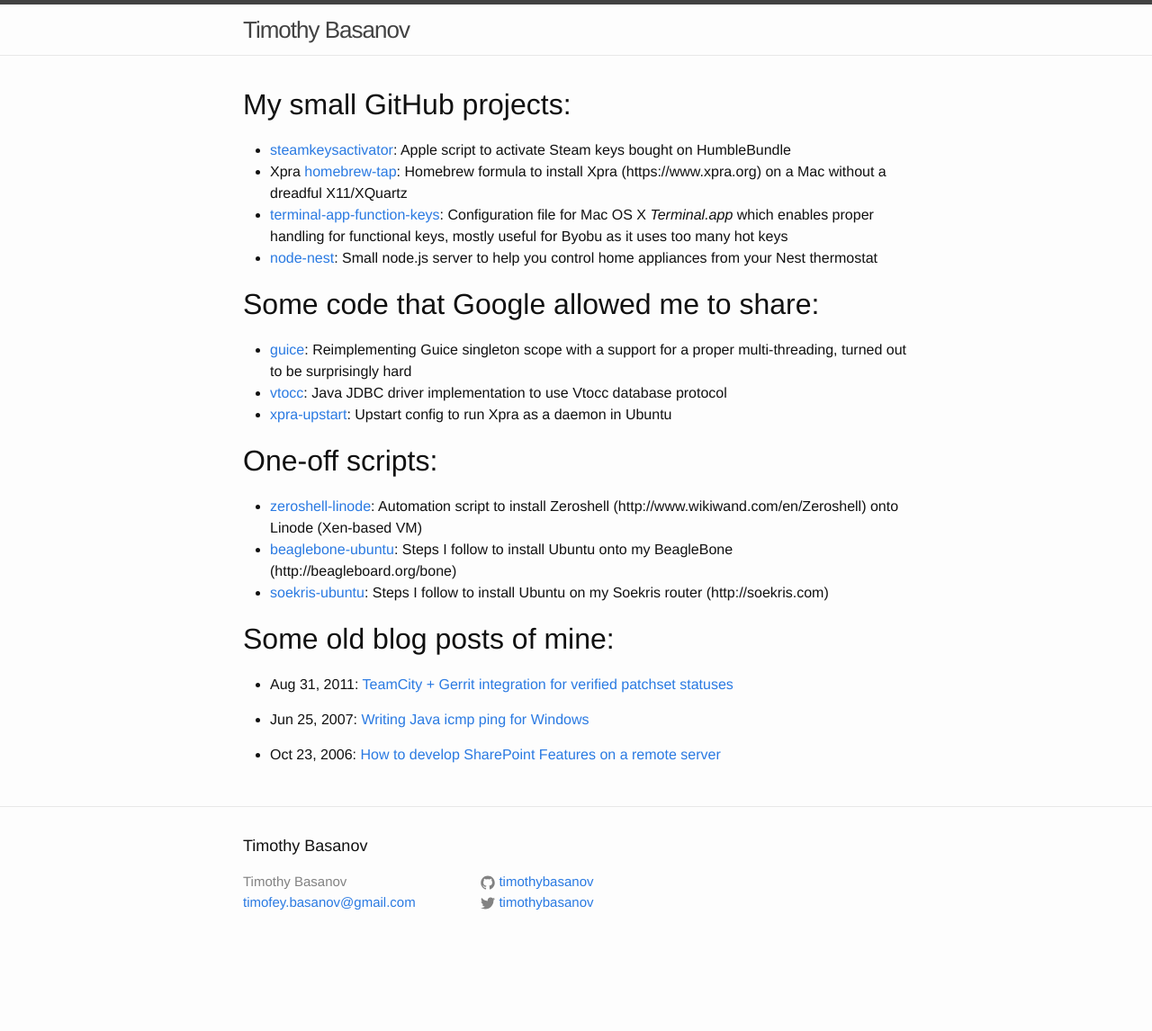
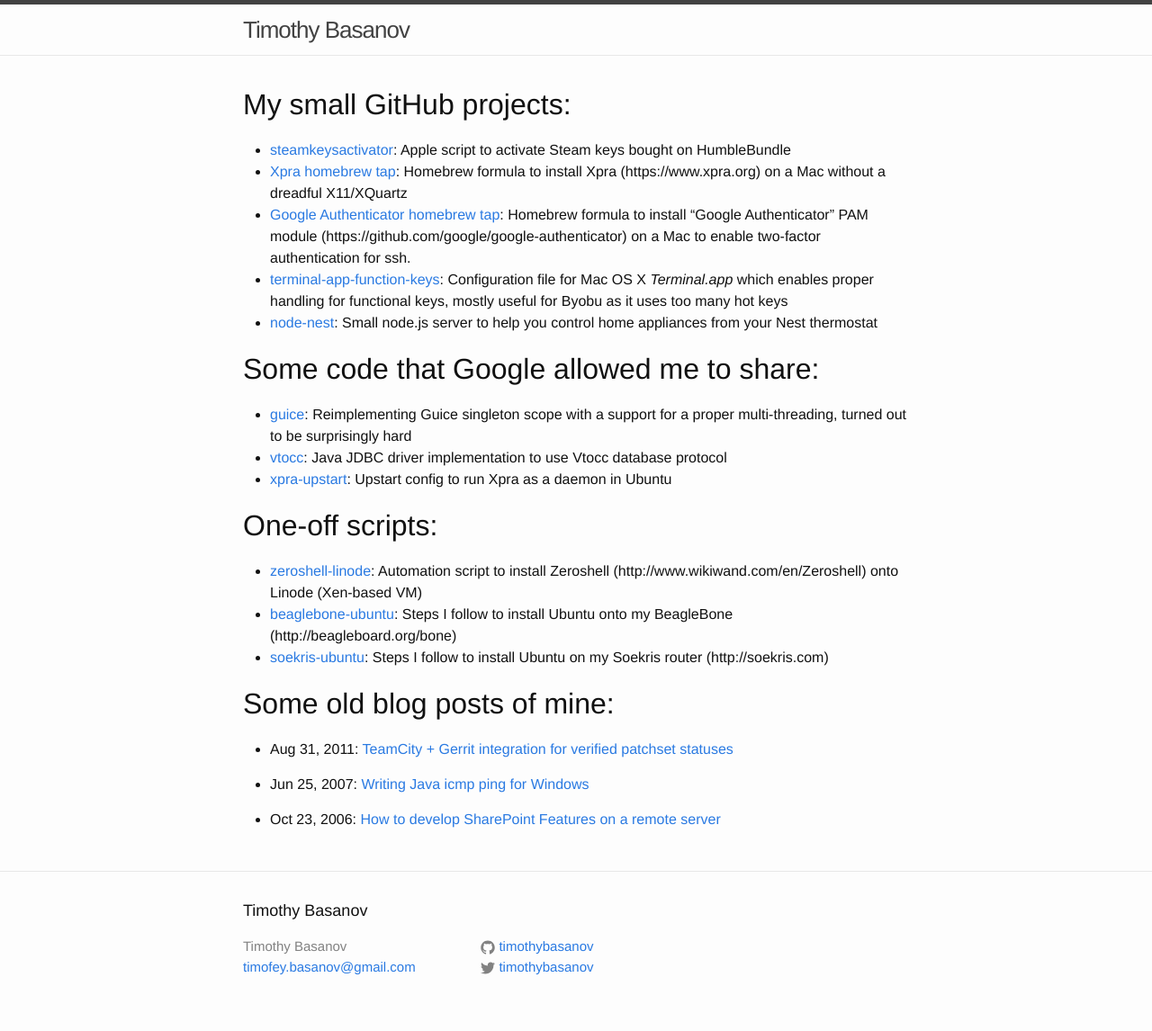
Before and after one commit to timothybasanov/timothybasanov.github.io, a Jekyll site: the page built from index.md, in a window 1280 px wide. Shown: the whole page at 90% size. Built offline with Jekyll 4.4.1, drawn with Linux system fonts in a browser that asks for light colours; before the commit the page ends 1074 px from its top, so only the background shows below that.

Commit message:
Adding Google Authenticator tap

```diff
--- a/index.md
+++ b/index.md
@@ -6,9 +6,12 @@
 
 * [steamkeysactivator](https://github.com/timothybasanov/steamkeysactivator):
   Apple script to activate Steam keys bought on HumbleBundle
-* Xpra [homebrew-tap](https://github.com/timothybasanov/homebrew-tap): Homebrew
+* [Xpra homebrew tap](https://github.com/timothybasanov/homebrew-xpra): Homebrew
   formula to install Xpra (https://www.xpra.org) on a Mac
   without a dreadful X11/XQuartz
+* [Google Authenticator homebrew tap](https://github.com/timothybasanov/homebrew-google-authenticator): Homebrew
+  formula to install "Google Authenticator" PAM module (https://github.com/google/google-authenticator) on a Mac
+  to enable two-factor authentication for ssh.
 * [terminal-app-function-keys](https://github.com/timothybasanov/terminal-app-function-keys):
   Configuration file for Mac OS X *Terminal.app* which enables proper handling
   for functional keys, mostly useful for Byobu as it uses too many hot keys
```
